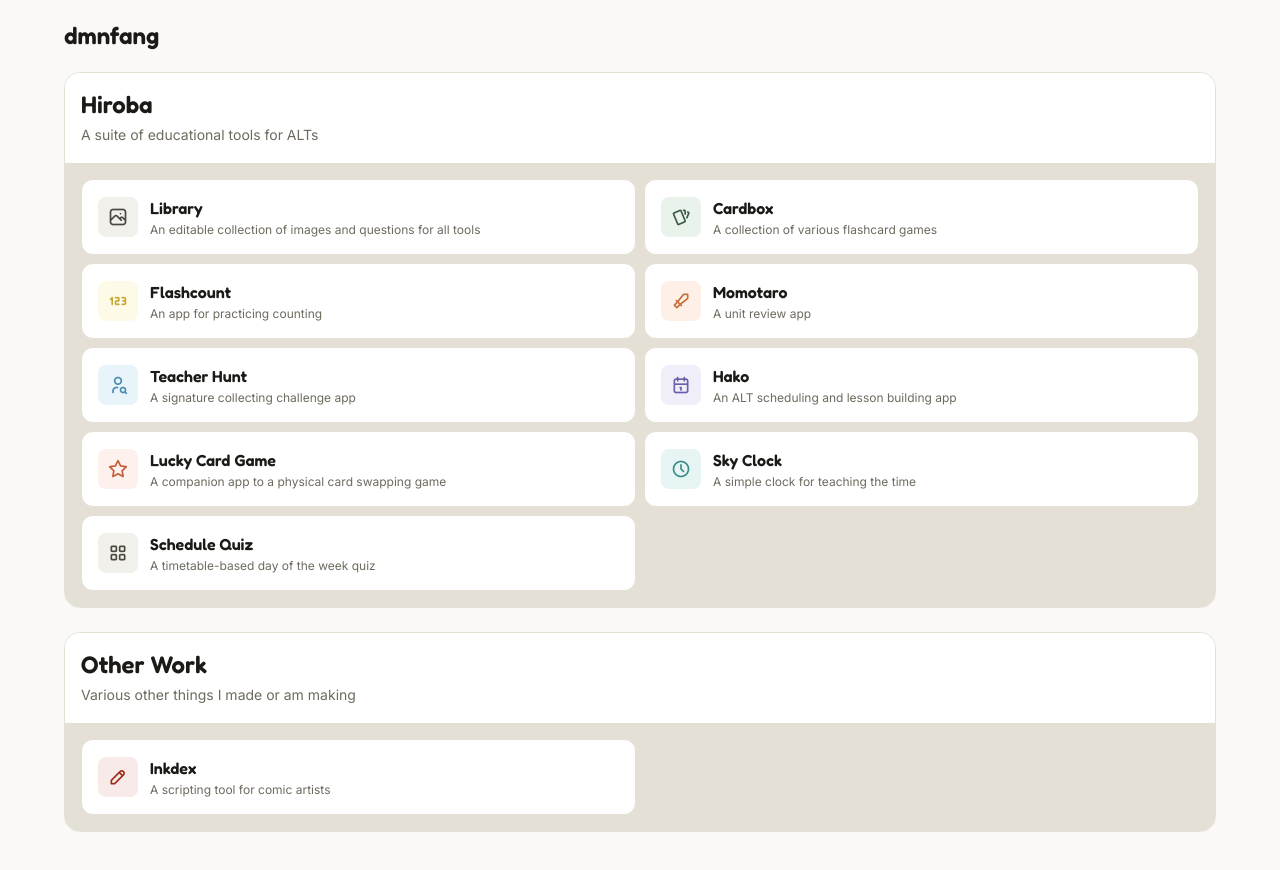
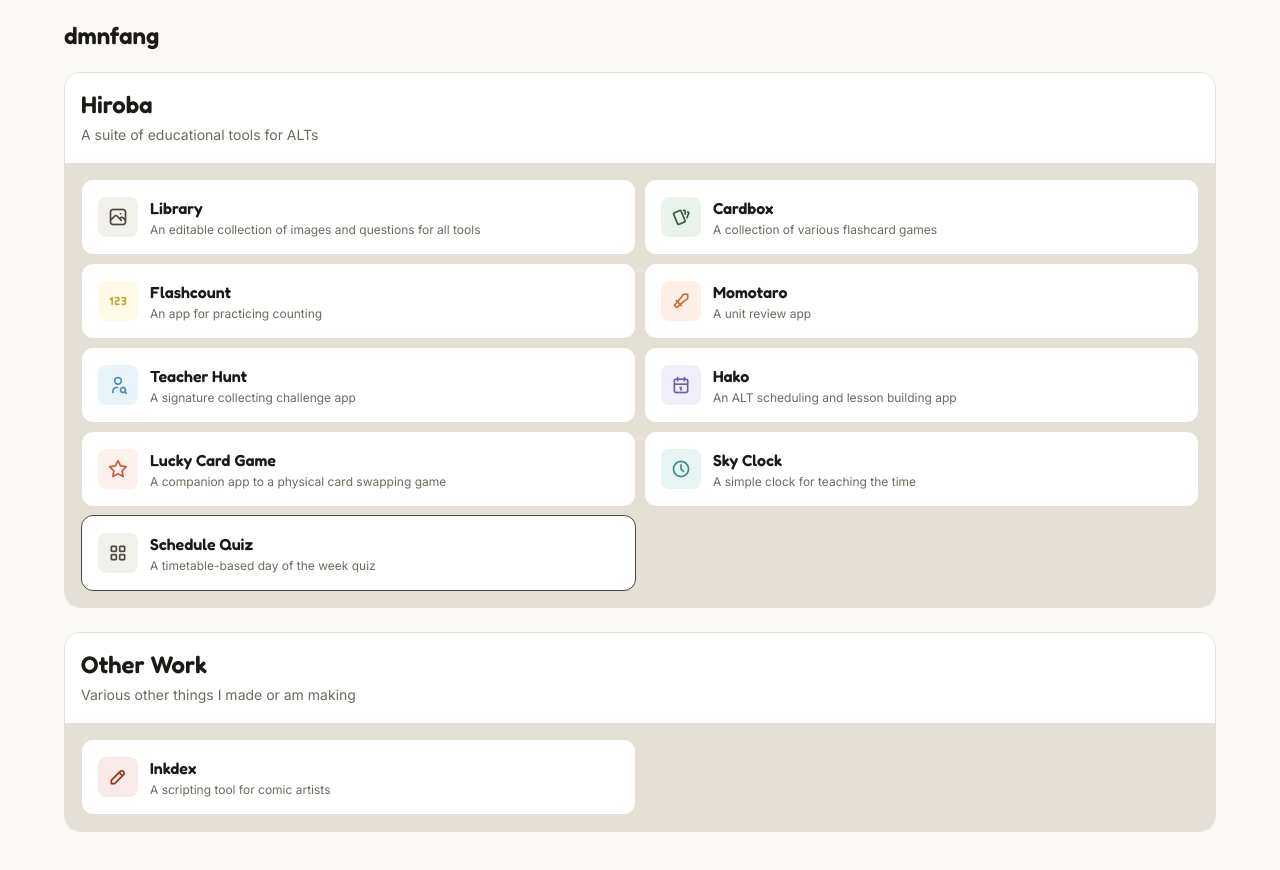
Before and after one commit to dmnfang/dmnfang.github.io, a React (Vite) app: page / in a window 1280 px wide. In both pictures the pointer is over the link 358 px from the left and 553 px from the top of the page. Shown: the top 870 px of the page. Built offline with nearby package versions, Linux system fonts and the light colour scheme.

Commit message:
fix schedule quiz hover

```diff
--- a/src/App.css
+++ b/src/App.css
@@ -74,6 +74,7 @@
 .product-card:has(.icon-luckycard):hover   { border-color: var(--clr-coral-400); }
 .product-card:has(.icon-skyclock):hover    { border-color: var(--clr-teal-400); }
 .product-card:has(.icon-inkdex):hover      { border-color: var(--clr-crimson-400); }
+.product-card:has(.icon-schedulequiz):hover { border-color: var(--clr-neutral-600); }
 
 .product-icon {
   width: 40px;
```
